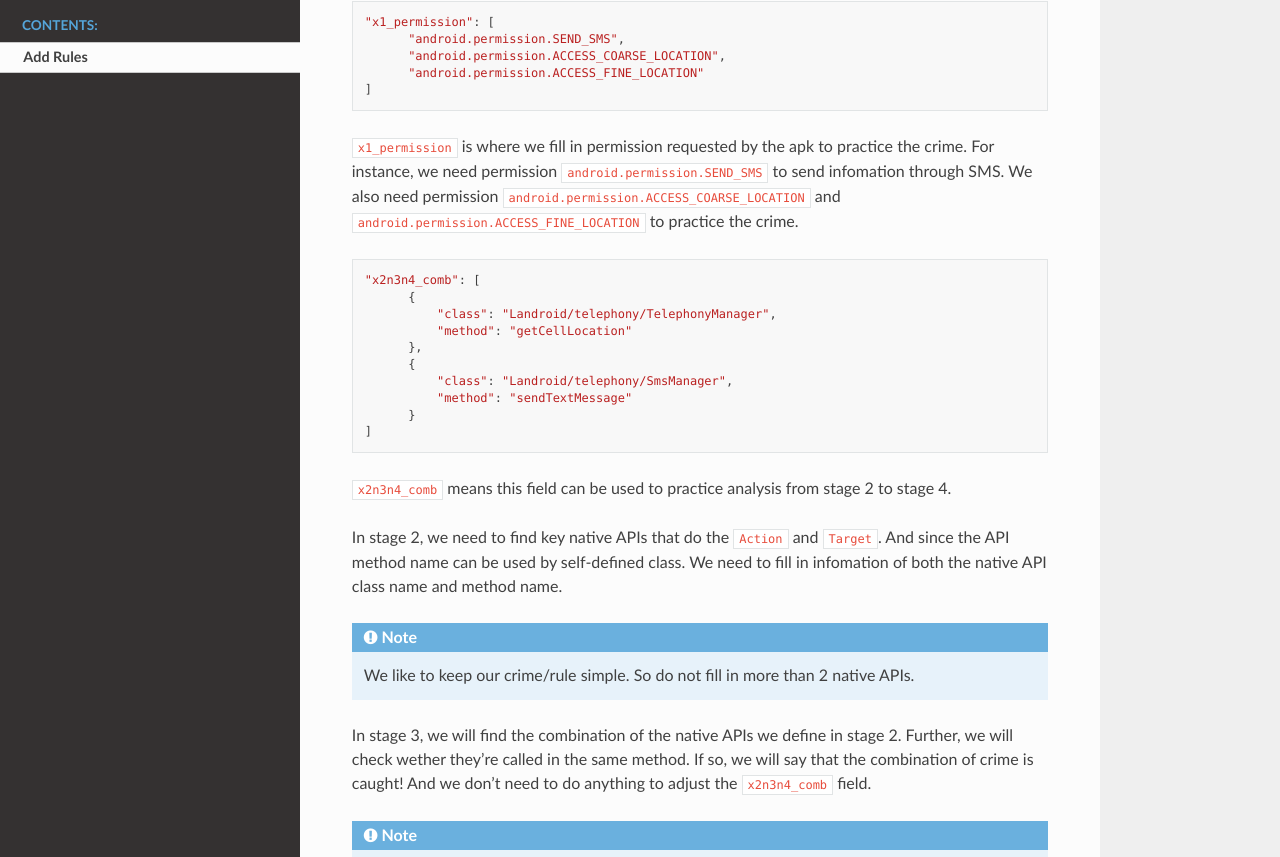
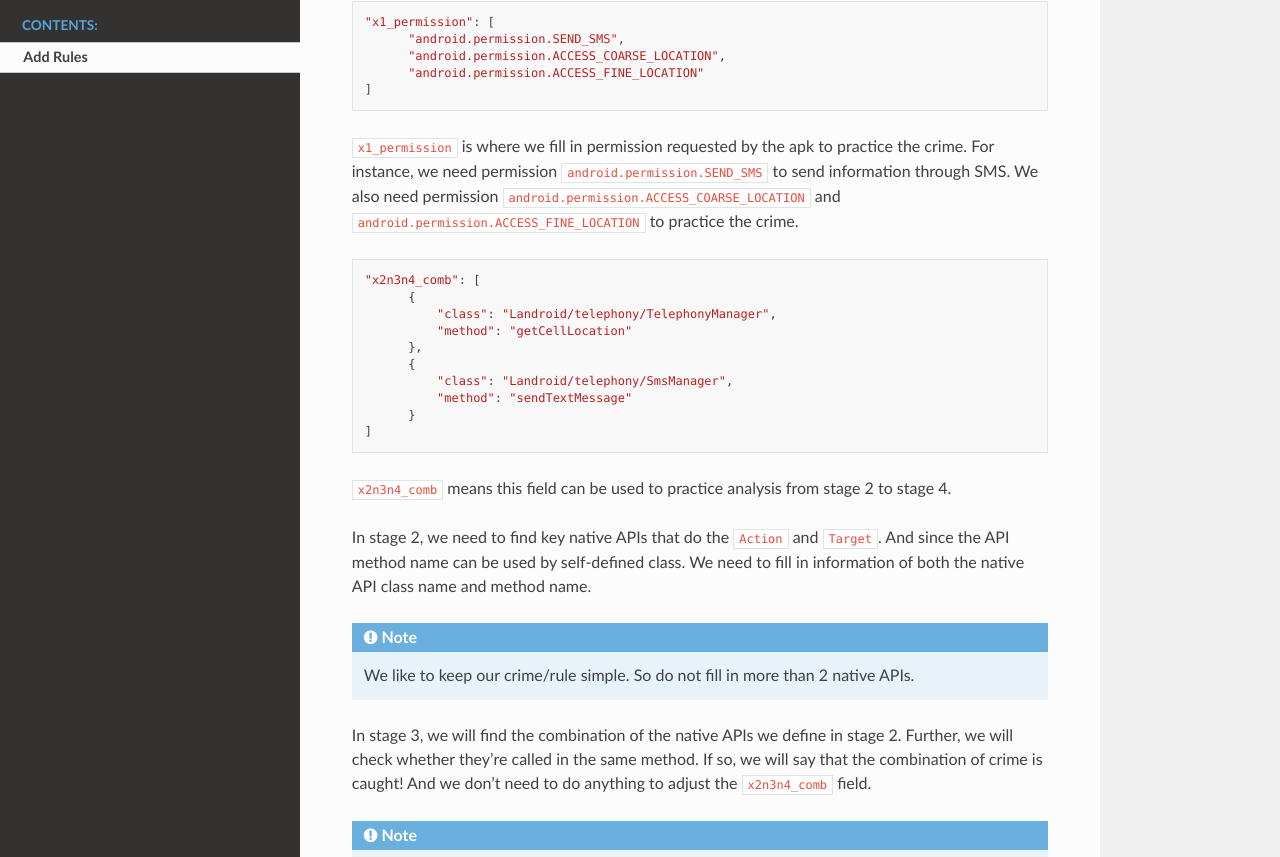
Before and after one commit to quark-engine/quark-engine, a Sphinx documentation site: the page built from docs/source/addRules.rst, in a window 1280 px wide and 1400 px high, scrolled down 1318 px. Shown: the part 96-953 px from the top of the window. Built offline with Sphinx 7.4.7 and the Read the Docs theme 2.0.0, drawn with Linux system fonts in a browser that asks for light colours.

Commit message:
fix typo

```diff
--- a/docs/source/addRules.rst
+++ b/docs/source/addRules.rst
@@ -79,7 +79,7 @@ is Location info. Therefore, the crime of our first rule is defined as:
 
 ``x1_permission`` is where we fill in permission requested by the apk to
 practice the crime. For instance, we need permission
-``android.permission.SEND_SMS`` to send infomation through SMS. We also need
+``android.permission.SEND_SMS`` to send information through SMS. We also need
 permission ``android.permission.ACCESS_COARSE_LOCATION`` and
 ``android.permission.ACCESS_FINE_LOCATION`` to practice the crime.
 
@@ -101,13 +101,13 @@ stage 2 to stage 4.
 
 In stage 2, we need to find key native APIs that do
 the ``Action`` and ``Target``. And since the API method name can be used by
-self-defined class. We need to fill in infomation of both the native
+self-defined class. We need to fill in information of both the native
 API class name and method name.
 
 .. note:: We like to keep our crime/rule simple. So do not fill in more than 2 native APIs.
 
 In stage 3, we will find the combination of the native APIs we define
-in stage 2. Further, we will check wether they're called in the same method.
+in stage 2. Further, we will check whether they're called in the same method.
 If so, we will say that the combination of crime is caught!
 And we don't need to do anything to adjust the ``x2n3n4_comb`` field.
 
```
